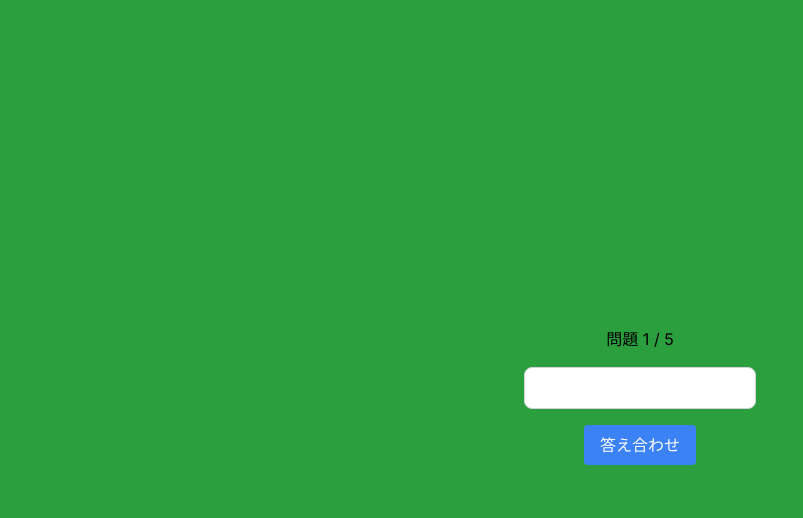
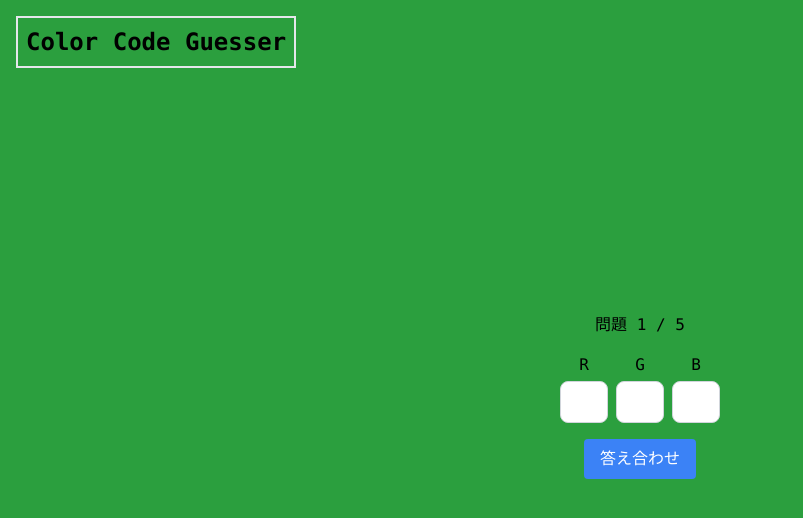
Before and after one commit to TeXmeijin/color-code-guesser, a Next.js app: page / in a window 1280 px wide. Shown: the top 518 px of the page, without its empty margins (0-803 px from the left). Built offline with nearby package versions, Linux system fonts and the light colour scheme.

Commit message:
feat: 🎸 detailed styling

```diff
--- a/package.json
+++ b/package.json
@@ -13,7 +13,6 @@
     "@types/react": "18.2.14",
     "@types/react-dom": "18.2.6",
     "autoprefixer": "10.4.14",
-    "color-diff": "^1.4.0",
     "color-difference": "^0.3.4",
     "eslint": "8.43.0",
     "eslint-config-next": "13.4.7",
@@ -23,8 +22,5 @@
     "react-dom": "18.2.0",
     "tailwindcss": "3.3.2",
     "typescript": "5.1.3"
-  },
-  "devDependencies": {
-    "@types/color-diff": "^1.2.1"
   }
 }
--- /dev/null
+++ b/src/components/Button.tsx
@@ -0,0 +1,39 @@
+type ButtonProps = {
+  showNext: boolean;
+  questionCount: number;
+  checkAnswer: () => void;
+  generateColor: () => void;
+  finishGame: () => void;
+};
+
+export const Button = ({
+  showNext,
+  questionCount,
+  checkAnswer,
+  generateColor,
+  finishGame,
+}: ButtonProps) =>
+  showNext ? (
+    questionCount < 5 ? (
+      <button
+        className="px-4 py-2 bg-blue-500 text-white rounded mb-2"
+        onClick={generateColor}
+      >
+        次へ
+      </button>
+    ) : (
+      <button
+        className="px-4 py-2 bg-blue-500 text-white rounded mb-2"
+        onClick={finishGame}
+      >
+        最終結果を見る
+      </button>
+    )
+  ) : (
+    <button
+      className="px-4 py-2 bg-blue-500 text-white rounded mb-2"
+      onClick={checkAnswer}
+    >
+      答え合わせ
+    </button>
+  );
--- /dev/null
+++ b/src/components/ColorDiff.tsx
@@ -0,0 +1,13 @@
+type ColorDiffProps = {
+  color: string;
+  userColor: string;
+  difference: number;
+};
+
+export const ColorDiff = ({ color, userColor, difference }: ColorDiffProps) => (
+  <div className="flex flex-col items-center">
+    <p className="mb-2">正解のカラーコード: {color}</p>
+    <p className="mb-2">あなたの入力: #{userColor}</p>
+    <p className="mb-2">ズレ: {Math.round(difference * 100) / 100}％</p>
+  </div>
+);
--- /dev/null
+++ b/src/components/ColorInput.tsx
@@ -0,0 +1,65 @@
+import { useState } from "react";
+
+type ColorInputProps = {
+  userColor: string;
+  setUserColor: (color: string) => void;
+};
+
+export const ColorInput = ({ userColor, setUserColor }: ColorInputProps) => {
+  const [r, g, b] = userColor
+    ? [userColor.slice(0, 2), userColor.slice(2, 4), userColor.slice(4, 6)]
+    : ["", "", ""];
+  const [inputR, setInputR] = useState(r);
+  const [inputG, setInputG] = useState(g);
+  const [inputB, setInputB] = useState(b);
+
+  const handleInputChange = (
+    value: string,
+    setInput: (value: string) => void,
+    index: number
+  ) => {
+    if (value.length <= 2 && /^[0-9a-fA-F]*$/.test(value)) {
+      const newValue = value.toUpperCase();
+      setInput(newValue);
+      if (index === 0) {
+        setUserColor(newValue + inputG + inputB);
+      } else if (index === 1) {
+        setUserColor(inputR + newValue + inputB);
+      } else {
+        setUserColor(inputR + inputG + newValue);
+      }
+    }
+  };
+
+  return (
+    <div className="flex gap-x-2">
+      <div className="flex flex-col items-center">
+        <label className="block mb-1">R</label>
+        <input
+          className="w-12 border border-gray-300 text-gray-900 text-sm rounded-lg focus:ring-blue-500 focus:border-blue-500 block p-2.5 dark:placeholder-gray-400 mb-4"
+          type="text"
+          value={inputR}
+          onChange={(e) => handleInputChange(e.target.value, setInputR, 0)}
+        />
+      </div>
+      <div className="flex flex-col items-center">
+        <label className="block mb-1">G</label>
+        <input
+          className="w-12 border border-gray-300 text-gray-900 text-sm rounded-lg focus:ring-blue-500 focus:border-blue-500 block p-2.5 dark:placeholder-gray-400 mb-4"
+          type="text"
+          value={inputG}
+          onChange={(e) => handleInputChange(e.target.value, setInputG, 1)}
+        />
+      </div>
+      <div className="flex flex-col items-center">
+        <label className="block mb-1">B</label>
+        <input
+          className="w-12 border border-gray-300 text-gray-900 text-sm rounded-lg focus:ring-blue-500 focus:border-blue-500 block p-2.5 dark:placeholder-gray-400 mb-4"
+          type="text"
+          value={inputB}
+          onChange={(e) => handleInputChange(e.target.value, setInputB, 2)}
+        />
+      </div>
+    </div>
+  );
+};
--- /dev/null
+++ b/src/components/Header.tsx
@@ -0,0 +1,7 @@
+type HeaderProps = {
+  questionCount: number;
+};
+
+export const Header = ({ questionCount }: HeaderProps) => (
+  <h1 className="mb-4">問題 {questionCount} / 5</h1>
+);
--- /dev/null
+++ b/src/components/Result.tsx
@@ -0,0 +1,15 @@
+type ResultProps = {
+  totalDifference: number;
+};
+
+export const Result = ({ totalDifference }: ResultProps) => (
+  <div className="flex flex-col items-center">
+    <h2 className="mb-4">結果発表</h2>
+    <p className="mb-2">
+      合計得点: {Math.round(totalDifference * 100) / 100}％
+    </p>
+    <p className="mb-2">
+      平均得点: {Math.round((totalDifference / 5) * 100) / 100}％
+    </p>
+  </div>
+);
--- a/src/components/screens/color-diff.d.ts
+++ b/src/components/screens/color-diff.d.ts
@@ -1 +1,3 @@
-declare module "color-difference";
+declare module "color-difference" {
+  export const compare: (c1: string, c2: string) => number;
+}
--- a/src/components/screens/index.tsx
+++ b/src/components/screens/index.tsx
@@ -1,11 +1,16 @@
 "use client";
 import React, { useState, useEffect } from "react";
 import colorDifference from "color-difference";
+import { Header } from "@/components/Header";
+import { ColorInput } from "@/components/ColorInput";
+import { Button } from "@/components/Button";
+import { ColorDiff } from "@/components/ColorDiff";
+import { Result } from "@/components/Result";
 
 export const Index = () => {
   const [color, setColor] = useState("");
   const [userColor, setUserColor] = useState("");
-  const [difference, setDifference] = useState(null);
+  const [difference, setDifference] = useState<number | null>(null);
   const [totalDifference, setTotalDifference] = useState(0);
   const [questionCount, setQuestionCount] = useState(0);
   const [showNext, setShowNext] = useState(false);
@@ -39,63 +44,33 @@ export const Index = () => {
 
   return (
     <div
-      className="h-screen flex flex-col justify-center items-center"
+      className="relative font-mono h-screen flex flex-col justify-center items-center"
       style={{ backgroundColor: color }}
     >
-      {!showResult && <h1 className="mb-4">問題 {questionCount} / 5</h1>}
-      {!showResult ? (
-        <>
-          <input
-            className="border border-gray-300 text-gray-900 text-sm rounded-lg focus:ring-blue-500 focus:border-blue-500 block p-2.5 dark:placeholder-gray-400 mb-4"
-            type="text"
-            value={userColor}
-            onChange={(e) => setUserColor(e.target.value.replace("#", ""))}
-          />
-          {showNext && questionCount < 5 && (
-            <button
-              className="px-4 py-2 bg-blue-500 text-white rounded mb-2"
-              onClick={generateColor}
-            >
-              次へ
-            </button>
-          )}
-          {showNext && questionCount === 5 && (
-            <button
-              className="px-4 py-2 bg-blue-500 text-white rounded mb-2"
-              onClick={finishGame}
-            >
-              最終結果を見る
-            </button>
-          )}
-          {!showNext && (
-            <button
-              className="px-4 py-2 bg-blue-500 text-white rounded mb-2"
-              onClick={checkAnswer}
-            >
-              答え合わせ
-            </button>
-          )}
-          {showNext && (
-            <div className="flex flex-col items-center">
-              <p className="mb-2">正解のカラーコード: {color}</p>
-              <p className="mb-2">あなたの入力: #{userColor}</p>
-              <p className="mb-2">
-                ズレ: {Math.round(difference * 100) / 100}％
-              </p>
-            </div>
-          )}
-        </>
-      ) : (
-        <div className="flex flex-col items-center">
-          <h2 className="mb-4">結果発表</h2>
-          <p className="mb-2">
-            合計得点: {Math.round(totalDifference * 100) / 100}％
-          </p>
-          <p className="mb-2">
-            平均得点: {Math.round((totalDifference / 5) * 100) / 100}％
-          </p>
-        </div>
+      <div className="absolute top-4 left-4 text-2xl font-bold border-2 p-2">
+        Color Code Guesser
+      </div>
+      {!showResult && <Header questionCount={questionCount} />}
+      {!showResult && (
+        <ColorInput userColor={userColor} setUserColor={setUserColor} />
       )}
+      {!showResult && (
+        <Button
+          showNext={showNext}
+          questionCount={questionCount}
+          checkAnswer={checkAnswer}
+          generateColor={generateColor}
+          finishGame={finishGame}
+        />
+      )}
+      {showNext && difference !== null && (
+        <ColorDiff
+          color={color}
+          userColor={userColor}
+          difference={difference}
+        />
+      )}
+      {showResult && <Result totalDifference={totalDifference} />}
     </div>
   );
 };
```
Also changed, not shown: 1 other file (tests, documents, lock files or other folders).
